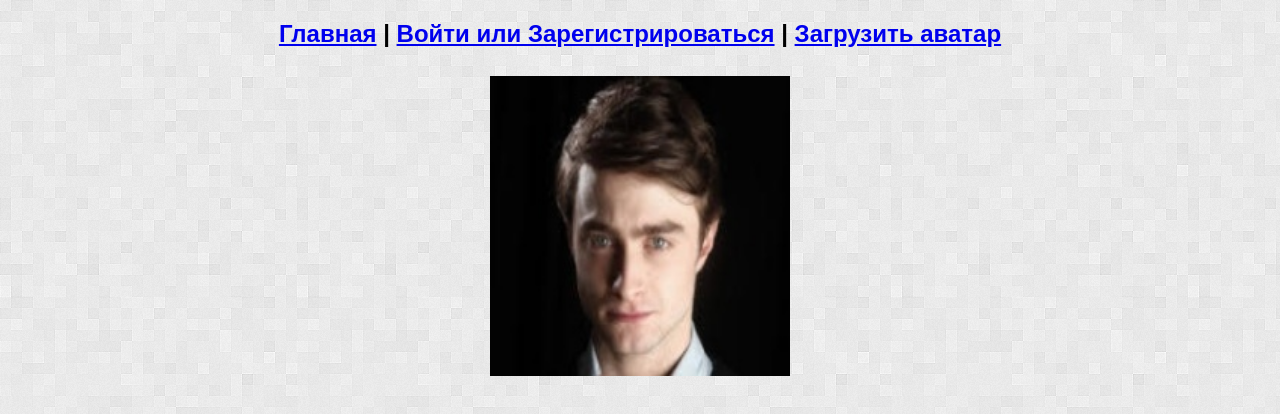
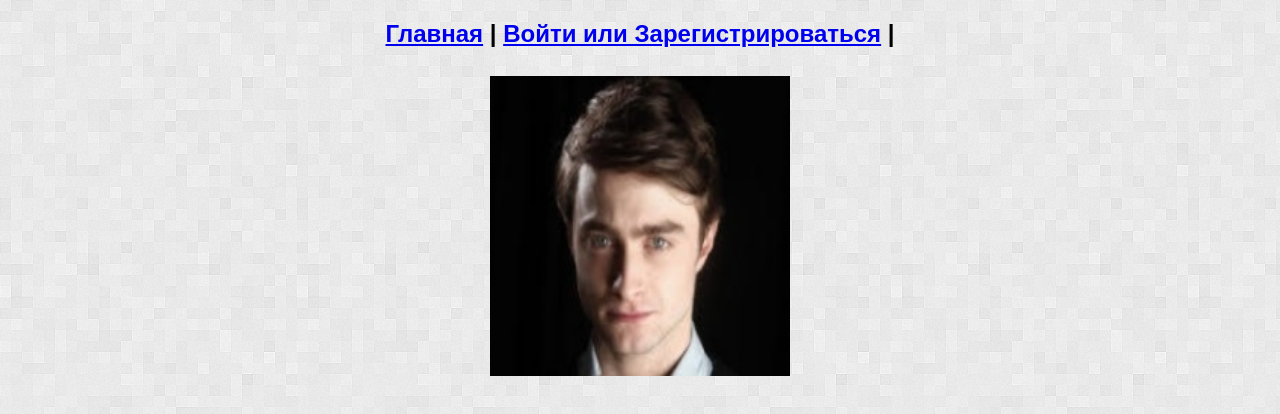
Before and after one commit to deadly-dead-of-deadman/Summary-flask, a Flask app: page /profiles/1 in a window 1280 px wide. Shown: the top 414 px of the page. Run offline with Flask 2, Linux system fonts and the light colour scheme; data comes from the database, SQL or seed files in the repository.

Commit message:
make it better

```diff
--- a/templates/profile_from_id.html
+++ b/templates/profile_from_id.html
@@ -33,8 +33,9 @@
             {% endif %}
             {% if profile.creator == current_user %}
         <a href="/edit/{{profile.id}}">Редактировать</a> |
+        <a href="/upload/{{profile.id}}">Загрузить аватар</a>
             {% endif %}
-         <a href="/upload/{{profile.id}}">Загрузить аватар</a>
+
     </h2>
 </div>
 
```
